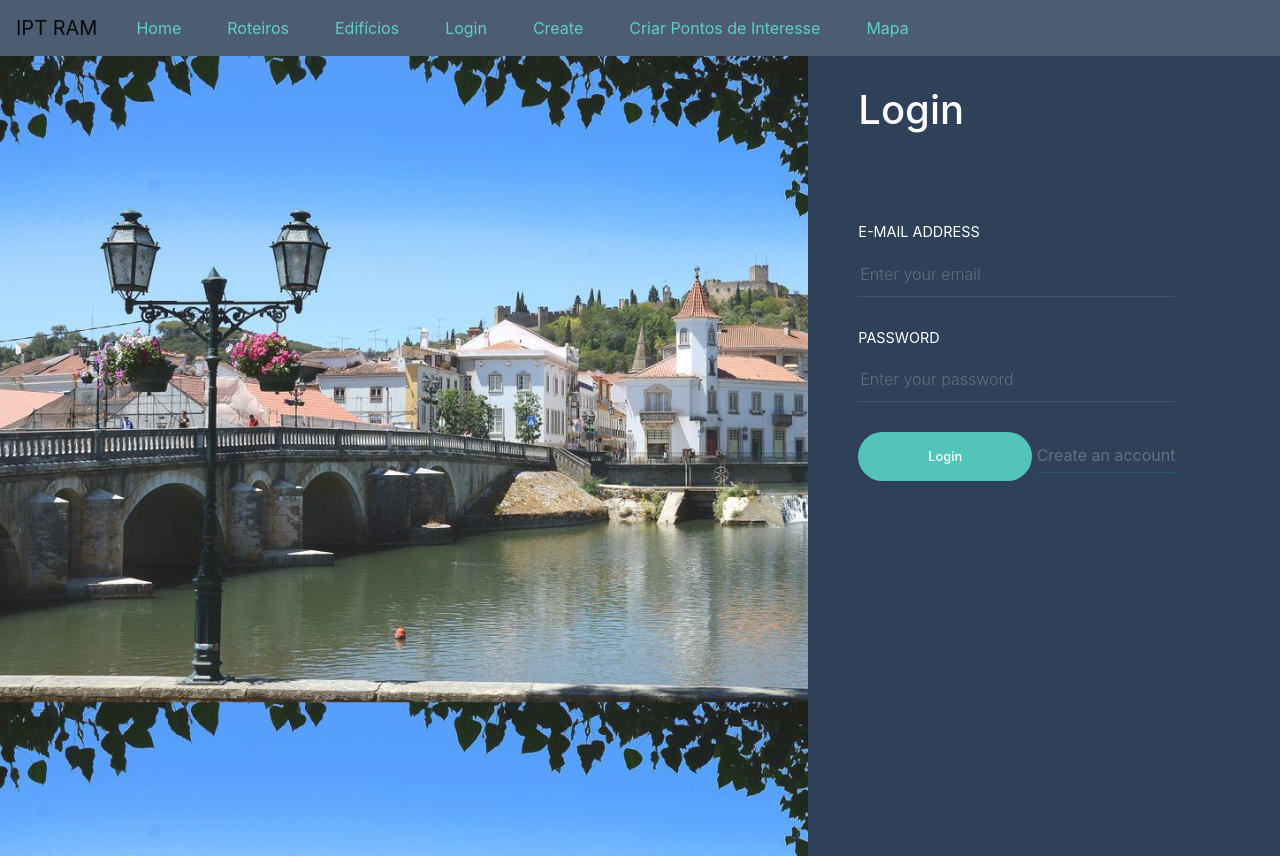
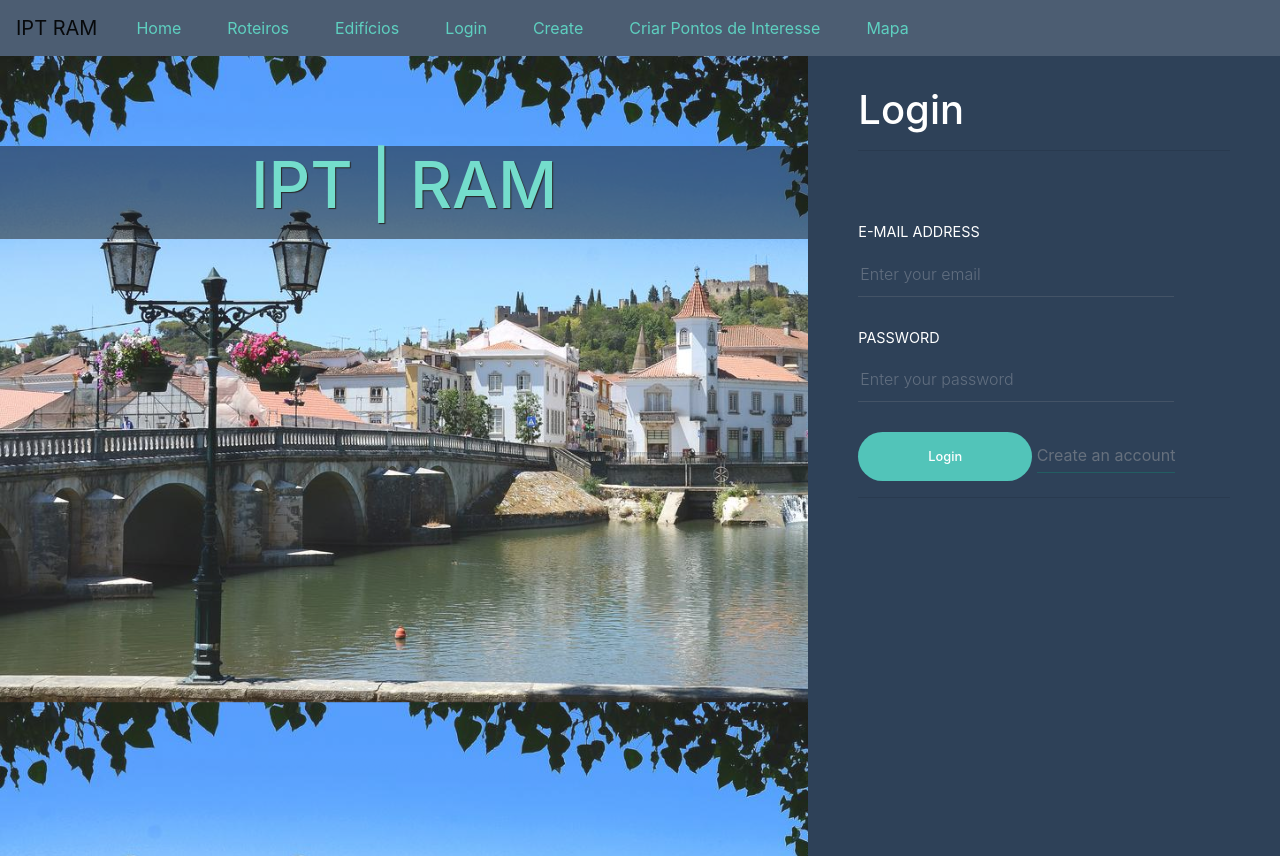
Before and after one commit to iptomar/PSI-Grupo-B-2019-2020, a React (Create React App) app in the folder frontend_forms/: page /login2 in a window 1280 px wide. Built offline with nearby package versions, Linux system fonts and the light colour scheme; what google-maps-react would draw is missing.

Commit message:
correção de uns erros no desgin.

```diff
--- a/frontend_forms/src/Pages/Login2.js
+++ b/frontend_forms/src/Pages/Login2.js
@@ -17,11 +17,12 @@ class Login2 extends Component {
   render() {
     return (
       <div className="App">
-        <div className="App__Aside"></div>
+        <div className="App__Aside">
+          <div className="fundoTitulo">
+            <h1 className="title_">IPT | RAM</h1>
+          </div>
+        </div>
         <div className="App__Form">
-
-
-
           <div className="FormTitle">
             <h1 style={{color: 'white'}}>Login</h1>
             <hr></hr>
@@ -40,16 +41,11 @@ class Login2 extends Component {
               </div>
 
               <div className="FormField">
-
-               <button className="FormField__Button mr-20" onClick={this.handleSubmit}>Login</button> <Link to="/register2" className="FormField__Link">Create an account</Link>
+               <button className="FormField__Button mr-20" onClick={this.handleSubmit}>Login</button> <Link to="/users/create" className="FormField__Link">Create an account</Link>
                <hr></hr>
-
-
               </div>
             </form>
-
             <ErrorAlert errors={this.state.errors}/>
-
           </div>
         </div>
       </div>
```
